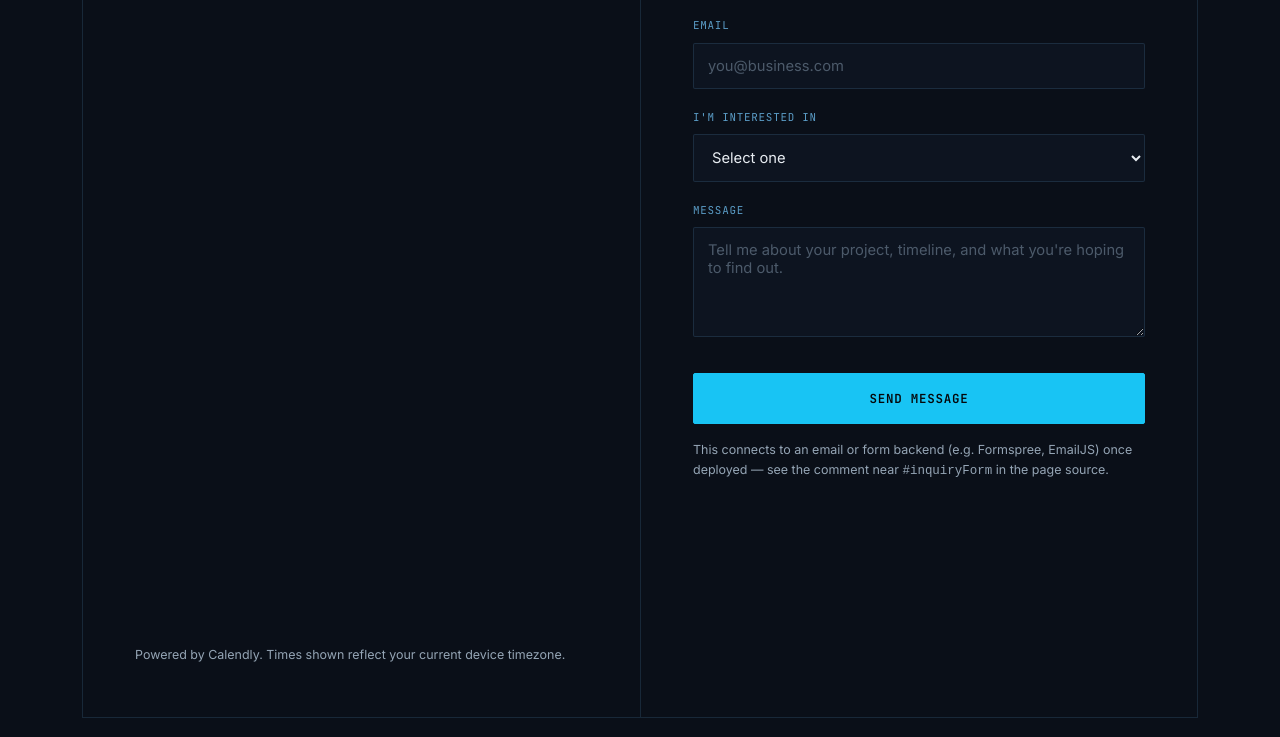
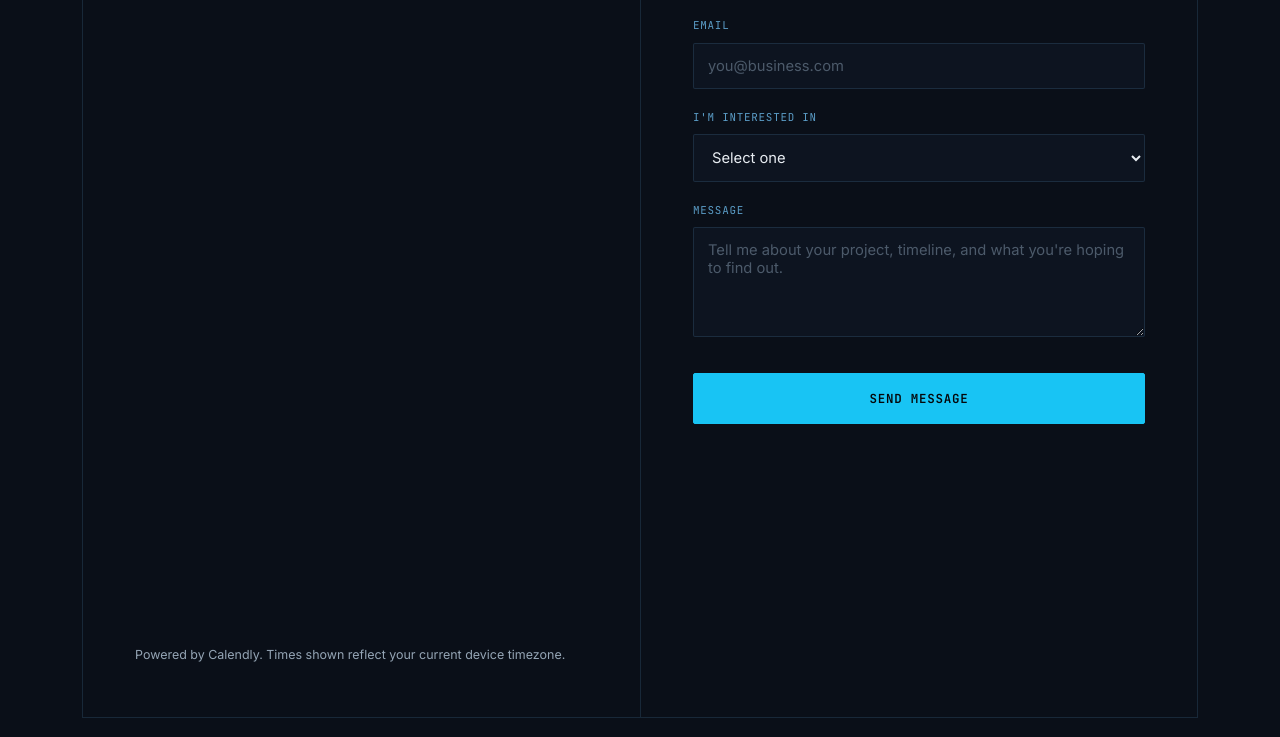
Before and after one commit to zenithcreativelabs/Personal-Portfolio, a plain HTML site: page index.html in a window 1280 px wide. Shown: the part 5850-6587 px from the top of the page. Drawn offline with Linux system fonts and the light colour scheme; a script that the page names is missing.

Commit message:
Update index.html

```diff
--- a/index.html
+++ b/index.html
@@ -1368,7 +1368,7 @@
         <h3>Send an inquiry message</h3>
         <p class="desc">Not ready to book? Ask about availability, pricing, or scope first.</p>
         <!-- Replace YOUR_FORM_ID below with your real Formspree form ID once created -->
-        <form id="inquiryForm" action="https://formspree.io/f/YOUR_FORM_ID" method="POST" novalidate>
+        <form id="inquiryForm" action="https://formspree.io/f/mlgypwop" method="POST" novalidate>
           <div class="form-group">
             <label for="iq-name">Name</label>
             <input type="text" id="iq-name" name="name" placeholder="Your full name" required>
@@ -1394,7 +1394,6 @@
             <textarea id="iq-message" name="message" placeholder="Tell me about your project, timeline, and what you're hoping to find out." required></textarea>
           </div>
           <button type="submit" class="btn btn-solid form-submit">Send message</button>
-          <p class="form-note">This connects to an email or form backend (e.g. Formspree, EmailJS) once deployed — see the comment near <code>#inquiryForm</code> in the page source.</p>
           <div class="form-status" id="inquiryStatus"></div>
         </form>
       </div>
```
